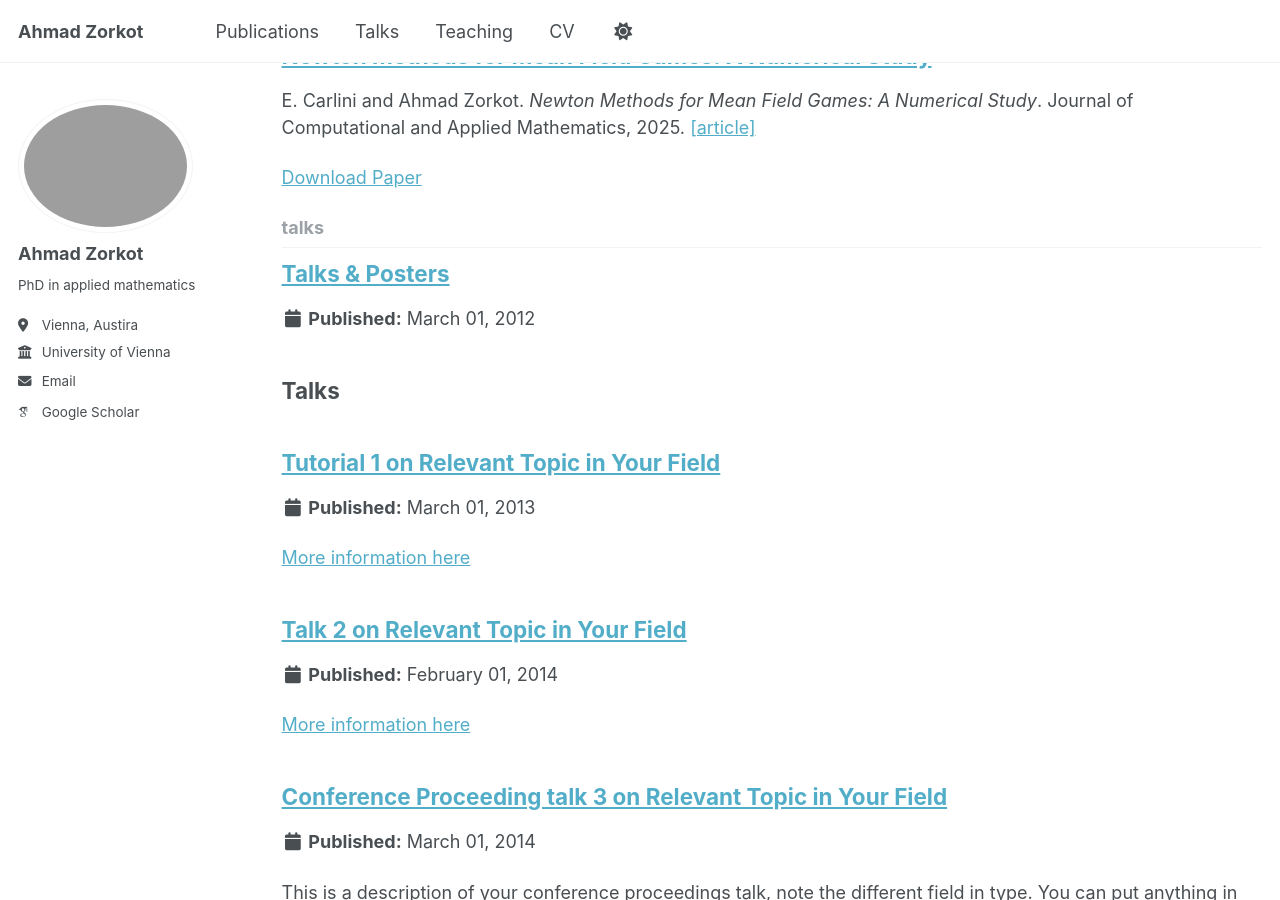
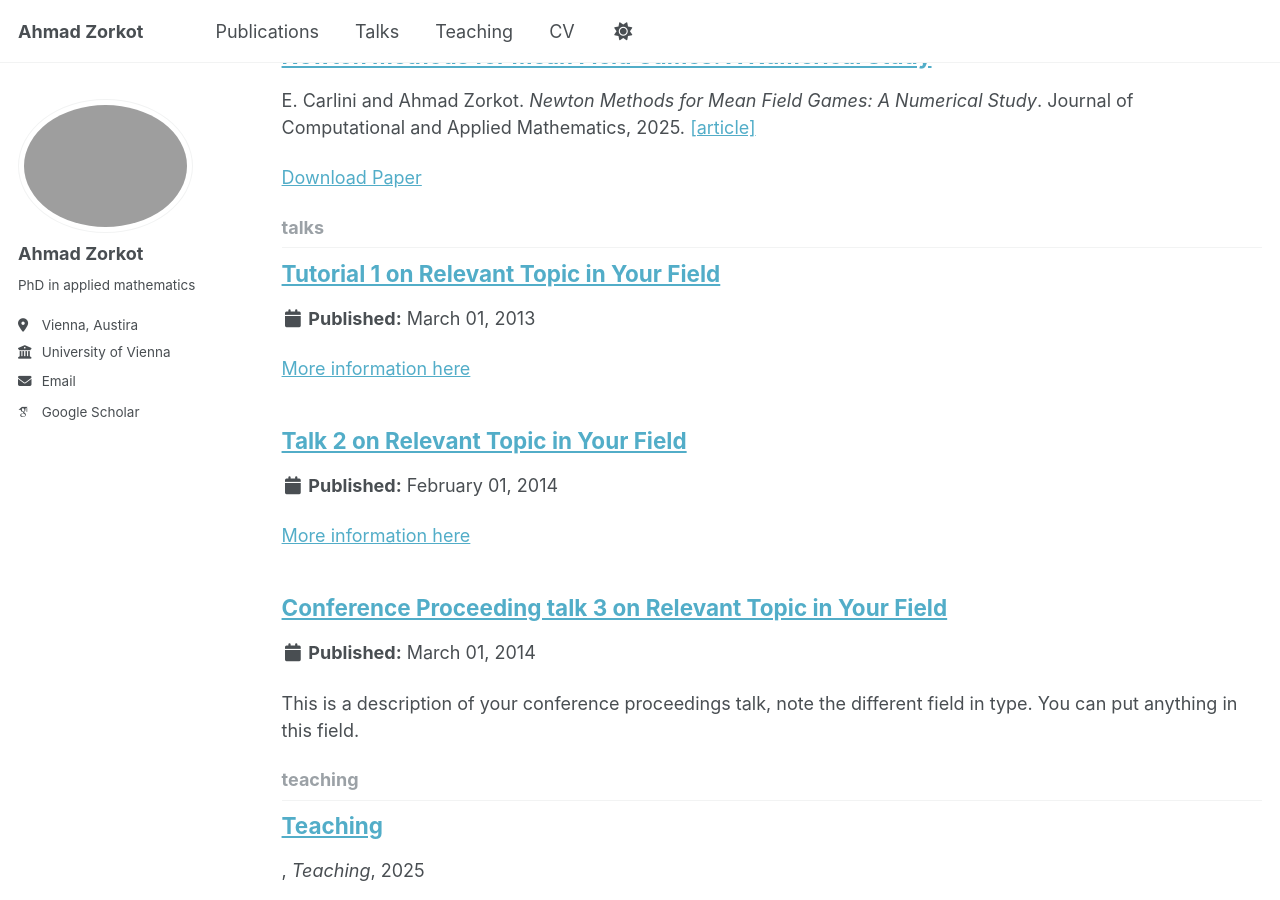
Before and after one commit to ahmadzorkot/ahmadzorkot.github.io, a Jekyll site: the page built from _pages/collection-archive.html, in a window 1280 px wide and 900 px high, scrolled down 814 px. Built offline with Jekyll 4.4.1, drawn with Linux system fonts in a browser that asks for light colours; some web fonts are replaced.

Commit message:
Update 2012-03-01-talk-1.md

```diff
--- a/_talks/2012-03-01-talk-1.md
+++ b/_talks/2012-03-01-talk-1.md
@@ -1,8 +1,4 @@
----
-layout: archive
-title: "Talks & Posters"
-permalink: /talks/
-author_profile: true
+
 
 talks:
   - date: 2026-07-10
```
